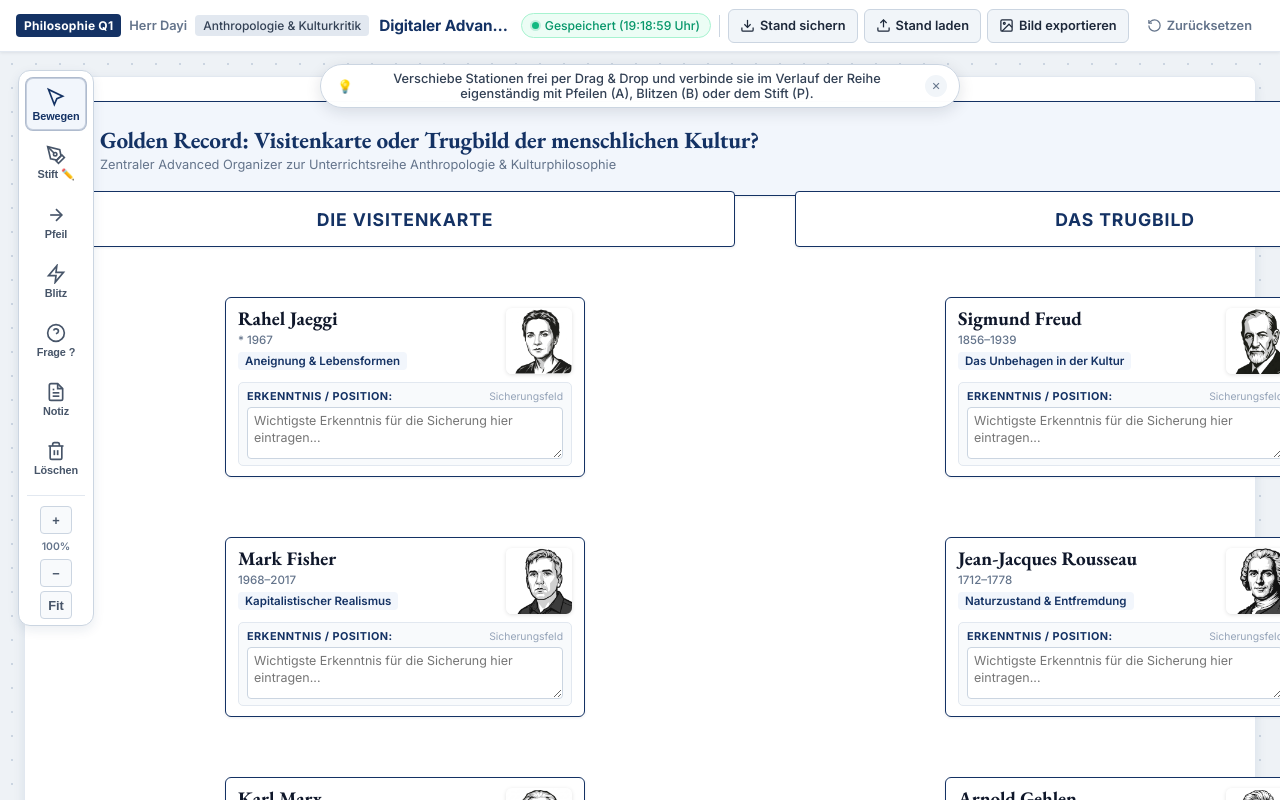
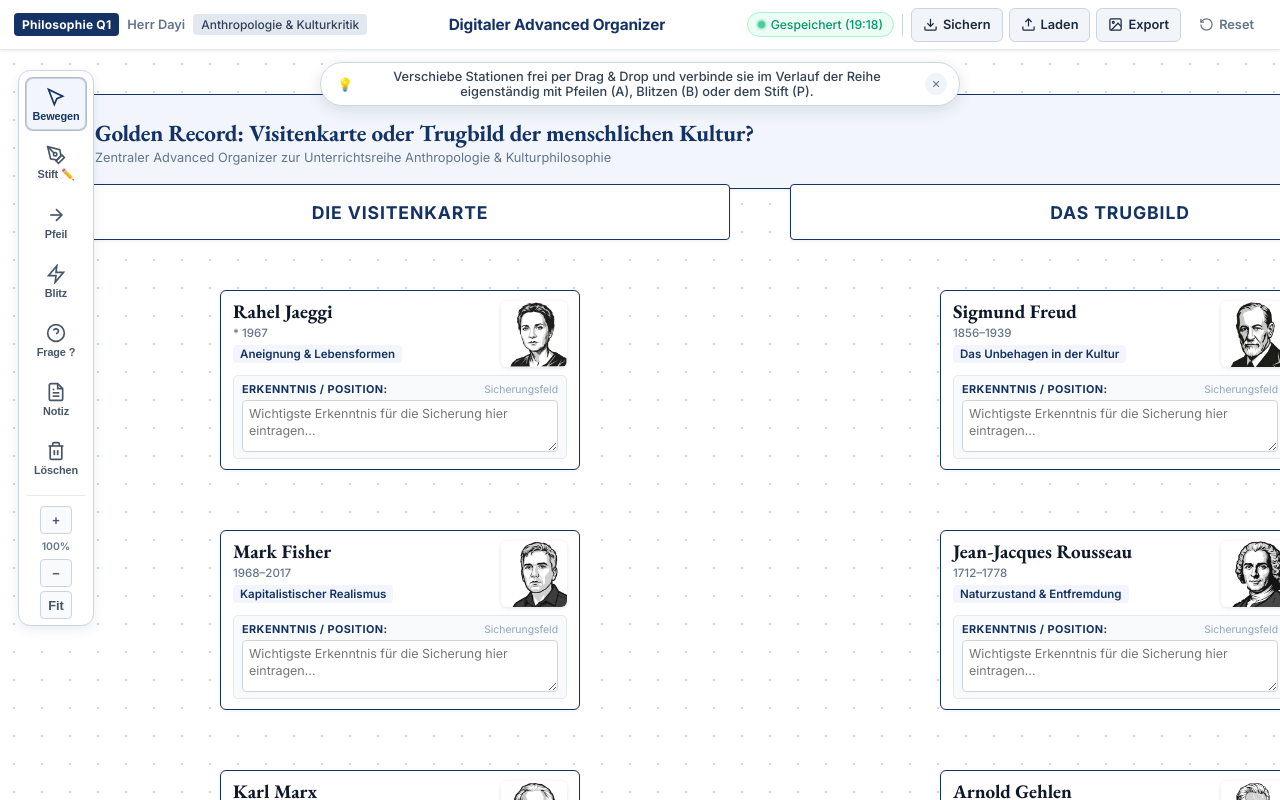
Before and after one commit to HerrDayi/AO, a plain HTML site: page index.html in a window 1280 px wide. Drawn offline with nearby package versions, Linux system fonts and the light colour scheme.

Commit message:
Infinite seamless white board (3200x2400) and fix sticky permanent top header

```diff
--- a/app.js
+++ b/app.js
@@ -249,6 +249,13 @@
         redrawAllDrawings();
         setupKeyboardShortcuts();
         updateSaveIndicator(new Date());
+
+        // Verhindert, dass Mobile Safari die Kopfzeile nach oben wegscrollt
+        window.addEventListener('scroll', () => {
+            if (window.scrollY !== 0 || window.scrollX !== 0) {
+                window.scrollTo(0, 0);
+            }
+        }, { passive: true });
     }
 
     // --- STORAGE & PERSISTENZ (AUTOMATISCHES SPEICHERN ÜBER WOCHEN) ---
@@ -288,8 +295,8 @@
 
     function updateSaveIndicator(date) {
         if (!saveText) return;
-        const timeStr = date.toLocaleTimeString('de-DE', { hour: '2-digit', minute: '2-digit', second: '2-digit' });
-        saveText.textContent = `Gespeichert (${timeStr} Uhr)`;
+        const timeStr = date.toLocaleTimeString('de-DE', { hour: '2-digit', minute: '2-digit' });
+        saveText.textContent = `Gespeichert (${timeStr})`;
     }
 
     function showToast(msg) {
@@ -488,9 +495,9 @@
             let newX = Math.round(origNodeX + dx);
             let newY = Math.round(origNodeY + dy);
 
-            // Canvas Bounds (1480x1100)
-            newX = Math.max(10, Math.min(1480 - (dataObj.w || 40), newX));
-            newY = Math.max(10, Math.min(1100 - (dataObj.h || 40), newY));
+            // Canvas Bounds (3200x2400)
+            newX = Math.max(10, Math.min(3200 - (dataObj.w || 40), newX));
+            newY = Math.max(10, Math.min(2400 - (dataObj.h || 40), newY));
 
             dataObj.x = newX;
             dataObj.y = newY;
@@ -1549,11 +1556,22 @@
     function exportCanvasAsImage() {
         showToast('Erstelle Bildexport...');
 
+        let maxX = 1480;
+        let maxY = 1100;
+        state.nodes.forEach(n => {
+            maxX = Math.max(maxX, (n.x || 0) + (n.w || 360) + 50);
+            maxY = Math.max(maxY, (n.y || 0) + (n.h || 175) + 50);
+        });
+        state.annotations.forEach(a => {
+            maxX = Math.max(maxX, (a.x || 0) + (a.w || 230) + 50);
+            maxY = Math.max(maxY, (a.y || 0) + (a.h || 100) + 50);
+        });
+        const width = Math.min(3200, Math.max(1480, Math.round(maxX)));
+        const height = Math.min(2400, Math.max(1100, Math.round(maxY)));
+        const scale = 2;
+
         const canvas = document.createElement('canvas');
         const ctx = canvas.getContext('2d');
-        const width = 1480;
-        const height = 1100;
-        const scale = 2;
 
         canvas.width = width * scale;
         canvas.height = height * scale;
--- a/index.html
+++ b/index.html
@@ -36,23 +36,23 @@
                 <!-- Export & Persistence Actions -->
                 <button id="btnExportJson" class="btn btn-secondary" title="Arbeitsstand als Datei sichern (z. B. für Schul-PC oder iPad)">
                     <svg width="15" height="15" viewBox="0 0 24 24" fill="none" stroke="currentColor" stroke-width="2"><path d="M21 15v4a2 2 0 0 1-2 2H5a2 2 0 0 1-2-2v-4"></path><polyline points="7 10 12 15 17 10"></polyline><line x1="12" y1="15" x2="12" y2="3"></line></svg>
-                    <span class="btn-text">Stand sichern</span>
+                    <span class="btn-text">Sichern</span>
                 </button>
 
                 <label for="importJsonFile" class="btn btn-secondary" title="Gespeicherten Stand von Datei laden">
                     <svg width="15" height="15" viewBox="0 0 24 24" fill="none" stroke="currentColor" stroke-width="2"><path d="M21 15v4a2 2 0 0 1-2 2H5a2 2 0 0 1-2-2v-4"></path><polyline points="17 8 12 3 7 8"></polyline><line x1="12" y1="3" x2="12" y2="15"></line></svg>
-                    <span class="btn-text">Stand laden</span>
+                    <span class="btn-text">Laden</span>
                 </label>
                 <input type="file" id="importJsonFile" accept=".json" style="display: none;">
 
                 <button id="btnExportImage" class="btn btn-secondary" title="Als Bild (PNG) für Portfolio oder Lehrkraft speichern">
                     <svg width="15" height="15" viewBox="0 0 24 24" fill="none" stroke="currentColor" stroke-width="2"><rect x="3" y="3" width="18" height="18" rx="2" ry="2"></rect><circle cx="8.5" cy="8.5" r="1.5"></circle><polyline points="21 15 16 10 5 21"></polyline></svg>
-                    <span class="btn-text">Bild exportieren</span>
+                    <span class="btn-text">Export</span>
                 </button>
 
                 <button id="btnReset" class="btn btn-ghost" title="Auf den ursprünglichen Zustand zurücksetzen">
                     <svg width="15" height="15" viewBox="0 0 24 24" fill="none" stroke="currentColor" stroke-width="2"><path d="M3 12a9 9 0 1 0 9-9 9.75 9.75 0 0 0-6.74 2.74L3 8"></path><path d="M3 3v5h5"></path></svg>
-                    <span class="btn-text">Zurücksetzen</span>
+                    <span class="btn-text">Reset</span>
                 </button>
             </div>
         </header>
@@ -176,7 +176,7 @@
                 </svg>
 
                 <!-- Freihand-Zeichenfläche für Apple Pencil / Stift-Nutzung auf dem iPad -->
-                <canvas class="drawings-layer" id="drawingsCanvas" width="1480" height="1100"></canvas>
+                <canvas class="drawings-layer" id="drawingsCanvas" width="3200" height="2400"></canvas>
 
                 <!-- HTML Nodes Layer -->
                 <div class="nodes-layer" id="nodesLayer">
--- a/style.css
+++ b/style.css
@@ -26,16 +26,26 @@
     -webkit-tap-highlight-color: transparent;
 }
 
+html, body {
+    margin: 0;
+    padding: 0;
+    width: 100%;
+    height: 100%;
+    height: 100dvh;
+    overflow: hidden;
+    position: fixed;
+    top: 0;
+    left: 0;
+    overscroll-behavior: none;
+    -webkit-text-size-adjust: 100%;
+}
+
 body {
     font-family: var(--font-sans);
-    background-color: var(--bg-page);
+    background-color: #ffffff;
     color: var(--text-main);
-    overflow: hidden;
-    height: 100vh;
-    width: 100vw;
     user-select: none;
     -webkit-user-select: none;
-    touch-action: manipulation;
 }
 
 /* --------------------------------------------------------------------------
@@ -44,26 +54,32 @@ body {
 .app-layout {
     display: flex;
     flex-direction: column;
-    height: 100vh;
+    height: 100%;
+    height: 100dvh;
     width: 100vw;
     position: relative;
+    overflow: hidden;
 }
 
 /* Header */
 .app-header {
-    height: 52px;
+    height: 50px;
     background: #ffffff;
     border-bottom: 1px solid #e2e8f0;
     display: flex;
     align-items: center;
     justify-content: space-between;
-    padding: 0 16px;
-    z-index: 50;
+    padding: 0 14px;
+    z-index: 100;
     box-shadow: var(--shadow-sm);
     flex-shrink: 0;
-    gap: 10px;
+    gap: 8px;
     overflow: hidden;
     white-space: nowrap;
+    position: sticky;
+    top: 0;
+    left: 0;
+    right: 0;
 }
 
 .header-left {
@@ -404,20 +420,21 @@ body {
 }
 
 /* --------------------------------------------------------------------------
-   Canvas Viewport & Canvas Board (1480px x 1100px)
+   Canvas Viewport & Canvas Board (Unendlich weiß & nahtlos)
    -------------------------------------------------------------------------- */
 .canvas-viewport {
     flex: 1;
     position: relative;
     overflow: auto;
-    background: #eef2f6;
+    background-color: #ffffff;
     background-image: radial-gradient(#cbd5e1 1.2px, transparent 1.2px);
-    background-size: 24px 24px;
+    background-size: 28px 28px;
     display: flex;
-    justify-content: center;
+    justify-content: flex-start;
     align-items: flex-start;
-    padding: 24px;
+    padding: 20px 40px 60px 20px;
     -webkit-overflow-scrolling: touch;
+    touch-action: pan-x pan-y pinch-zoom;
 }
 
 .canvas-instruction {
@@ -476,14 +493,16 @@ body {
 
 .canvas-board {
     position: relative;
-    width: 1480px;
-    height: 1100px;
-    background: #ffffff;
-    border-radius: 8px;
-    box-shadow: var(--shadow-md);
-    transform-origin: center top;
+    width: 3200px;
+    min-width: 3200px;
+    height: 2400px;
+    min-height: 2400px;
+    background: transparent;
+    border: none;
+    box-shadow: none;
+    border-radius: 0;
+    transform-origin: 0 0;
     transition: transform 0.1s ease-out;
-    border: 1px solid #e2e8f0;
 }
 
 /* SVG Connections Layer */
@@ -1113,7 +1132,7 @@ body {
         display: none;
     }
     .btn {
-        padding: 5px 9px;
+        padding: 5px 8px;
         font-size: 0.78rem;
     }
     .save-status {
@@ -1124,7 +1143,7 @@ body {
 @media (max-width: 1040px) {
     .app-header {
         padding: 0 10px;
-        gap: 8px;
+        gap: 6px;
     }
     .badge {
         font-size: 0.72rem;
@@ -1136,26 +1155,17 @@ body {
     .header-center .main-title {
         font-size: 0.88rem;
     }
-    .save-label {
-        display: none;
-    }
     .btn {
-        padding: 5px 8px;
-        font-size: 0.75rem;
-    }
-    .btn-text {
-        display: inline;
+        padding: 5px 7px;
+        font-size: 0.74rem;
     }
 }
 
-@media (max-width: 900px) {
+@media (max-width: 850px) {
     .header-center {
         display: none;
     }
-    .btn-text {
+    .instructor {
         display: none;
     }
-    .btn {
-        padding: 6px 9px;
-    }
 }
```
